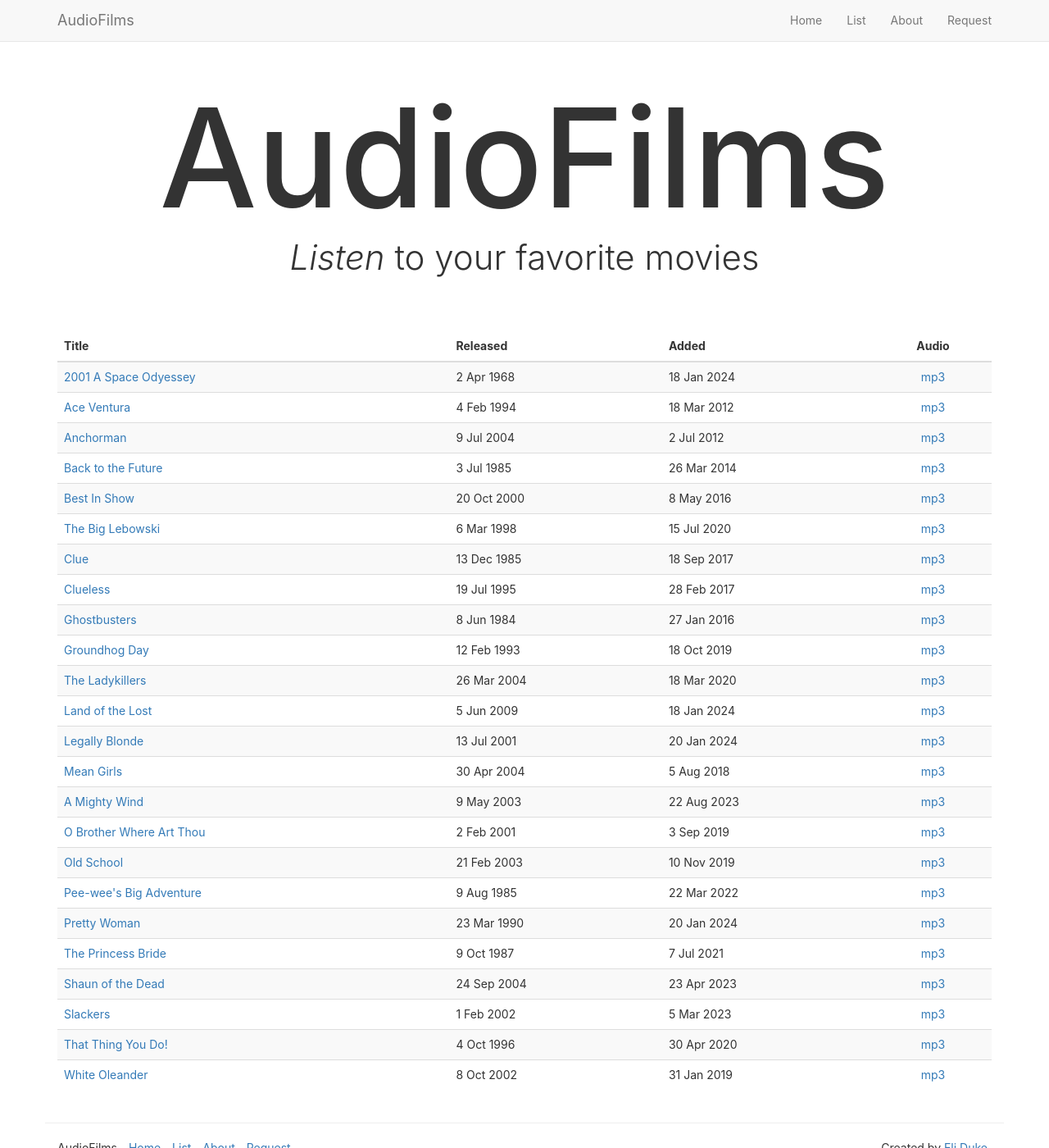
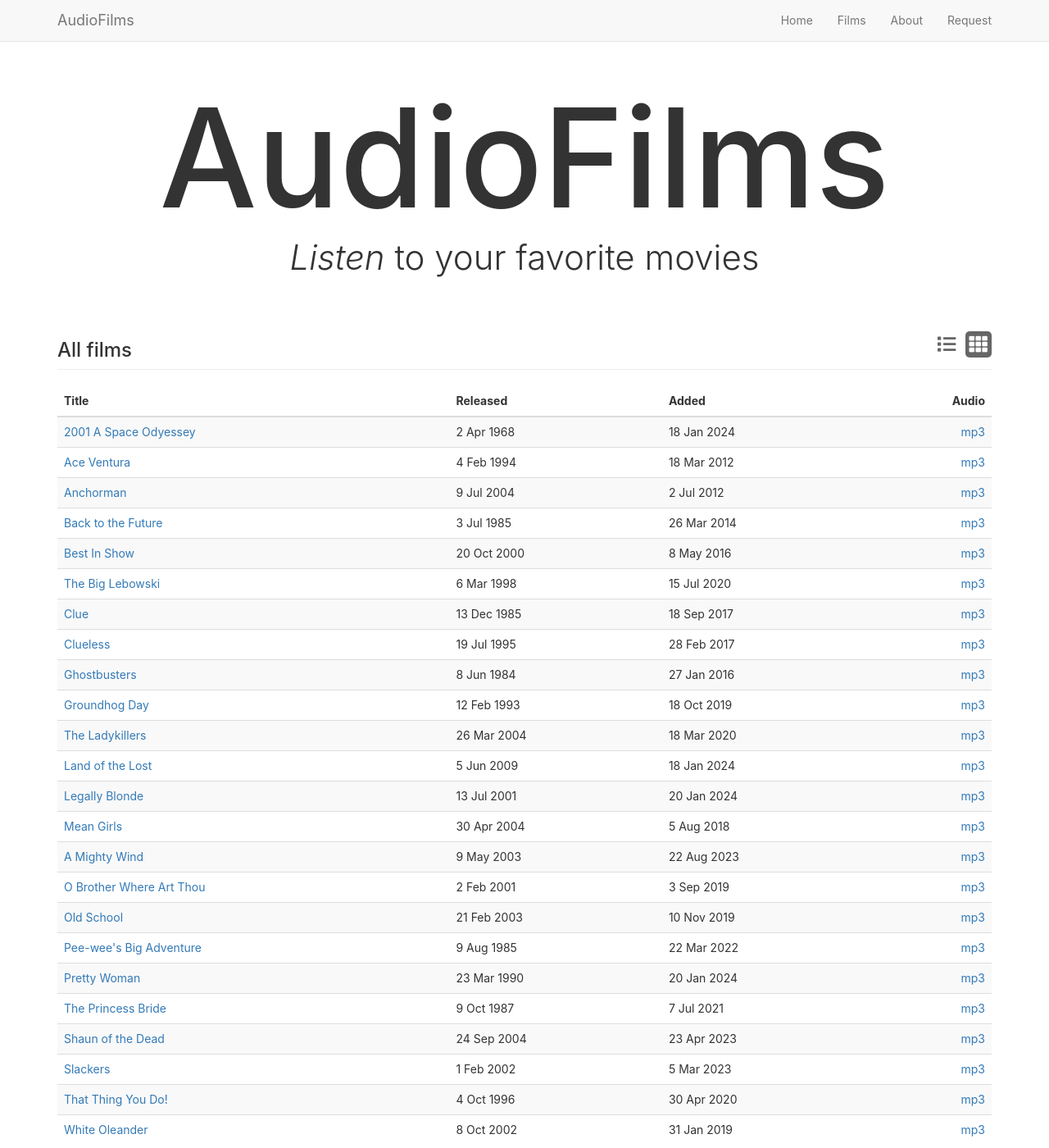
Before and after one commit to eliduke/audiofilms.net, a Jekyll site: the page built from all-list.html, in a window 1280 px wide and 1400 px high. Shown: the whole window at 82% size. Built offline with Jekyll 4.4.1, drawn with Linux system fonts in a browser that asks for light colours; nearby versions of some CDN libraries.

Commit message:
new toggle buttons on list

```diff
--- a/_includes/nav-links.html
+++ b/_includes/nav-links.html
@@ -1,4 +1,4 @@
 <li><a href="/">Home</a></li>
-<li><a href="/list">List</a></li>
+<li><a href="/all-list">Films</a></li>
 <li><a href="/about">About</a></li>
 <li><a href="mailto:request@audiofilms.net?subject=I've got an idea for an AudioFilm">Request</a></li>
--- a/_layouts/default.html
+++ b/_layouts/default.html
@@ -5,7 +5,8 @@
   <meta http-equiv="X-UA-Compatible" content="IE=edge">
   <meta name="viewport" content="width=device-width, initial-scale=1.0, maximum-scale=1.0">
   <title>{% if page.title %}{{page.title}} | {% endif%}AudioFilms | Listen to your favorite movies</title>
-  <link href="https://maxcdn.bootstrapcdn.com/bootstrap/3.3.7/css/bootstrap.min.css" rel="stylesheet">
+  <link rel="stylesheet" href="https://maxcdn.bootstrapcdn.com/bootstrap/3.3.7/css/bootstrap.min.css">
+  <link rel="stylesheet" href="https://cdnjs.cloudflare.com/ajax/libs/font-awesome/5.9.0/css/all.min.css">
   <link rel="stylesheet" href="/css/app.css?v={{ site.time | date: '%s' }}" type="text/css">
 
   <link rel="apple-touch-icon" sizes="180x180" href="/favicons/apple-touch-icon.png">
--- a/list.html
+++ b/all-list.html
@@ -2,14 +2,17 @@
 layout: default
 ---
 
-<!--
-<div class="mobile-warning">
-  <h2>ATTENTION!!</h2>
-  <p>If you turn your phone sideways, you'll see more info in the form below.</p>
-</div>
--->
+{% include header.html %}
 
-{% include header.html %}
+<h3 class="all-films">All films</h3>
+<p class="toggle-buttons">
+  <i class="button selected fas fa-list"></i>
+  <a href="/all-posters">
+    <i class="button fas fa-th"></i>
+  </a>
+</p>
+
+<hr />
 
 <!-- Mobile List -->
 <table class="table table-striped mobile-list">
@@ -17,7 +20,7 @@ layout: default
     <tr>
       <th>Title</th>
       <th>Released</th>
-      <th class="center">Audio</th>
+      <th class="right">Audio</th>
     </tr>
   </thead>
 
@@ -25,7 +28,7 @@ layout: default
     <tr>
       <td><a href="/{{film.permalink}}">{{film.title}}</a></td>
       <td>{{film.released | date: '%Y'}}</td>
-      <td class="center">
+      <td class="right">
         <a href="{{site.assets}}/audio/{{film.permalink}}.mp3">mp3</a>
       </td>
     </tr>
@@ -39,7 +42,7 @@ layout: default
       <th>Title</th>
       <th>Released</th>
       <th>Added</th>
-      <th class="center">Audio</th>
+      <th class="right">Audio</th>
     </tr>
   </thead>
 
@@ -48,7 +51,7 @@ layout: default
       <td><a href="/{{film.permalink}}">{{film.title}}</a></td>
       <td>{{film.released | date: '%-d %b %Y'}}</td>
       <td>{{film.added | date: '%-d %b %Y'}}</td>
-      <td class="center">
+      <td class="right">
         <a href="{{site.assets}}/audio/{{film.permalink}}.mp3">mp3</a>
       </td>
     </tr>
--- a/css/app.scss
+++ b/css/app.scss
@@ -11,7 +11,7 @@ h2 { margin: 0 0 20px 0 }
 img { margin-bottom: 20px }
 audio { width: 100% }
 footer { margin-bottom: 20px }
-table { .center { text-align: center } }
+table { .right { text-align: right } }
 
 #header {
   margin: 20px 0;
@@ -67,32 +67,44 @@ table { .center { text-align: center } }
   width: 150px;
 }
 
-.mobile-warning {
+.desktop-list { display: none }
+
+hr {
   display: block;
-  margin: 20px 0 40px 0;
-  padding: 20px;
-  border: 10px solid #ccc;
-  background-color: #eee;
-  color: #333;
-  font-weight: bold;
+  clear: both;
+}
 
-  h3 {
-    margin: 0 0 5px 0;
-    padding: 0;
-  }
+h3.all-films {
+  float: left;
+  margin: 10px 0;
+}
 
-  p {
-    margin: 0;
-    padding: 0;
+.toggle-buttons {
+  font-size: 160%;
+  float: right;
+  margin-bottom: -10px;
+
+  a { text-decoration: none }
+
+  p { margin-bottom: 0 }
+
+  .button {
+    background: #666;
+    color: white;
+    padding: 5px;
+    border-radius: 5px;
+    margin-bottom: 0;
+
+    &.selected {
+      background: none;
+      color: #666;
+    }
   }
 }
-
-.desktop-list { display: none }
 
 /* MEDIA */
 
 @media (min-width: 481px) {
-  .mobile-warning { display: none }
   .desktop-list { display: table }
   .mobile-list { display: none }
 }
```
Also changed, not shown: all-posters.html (added, +25 -0 lines).
